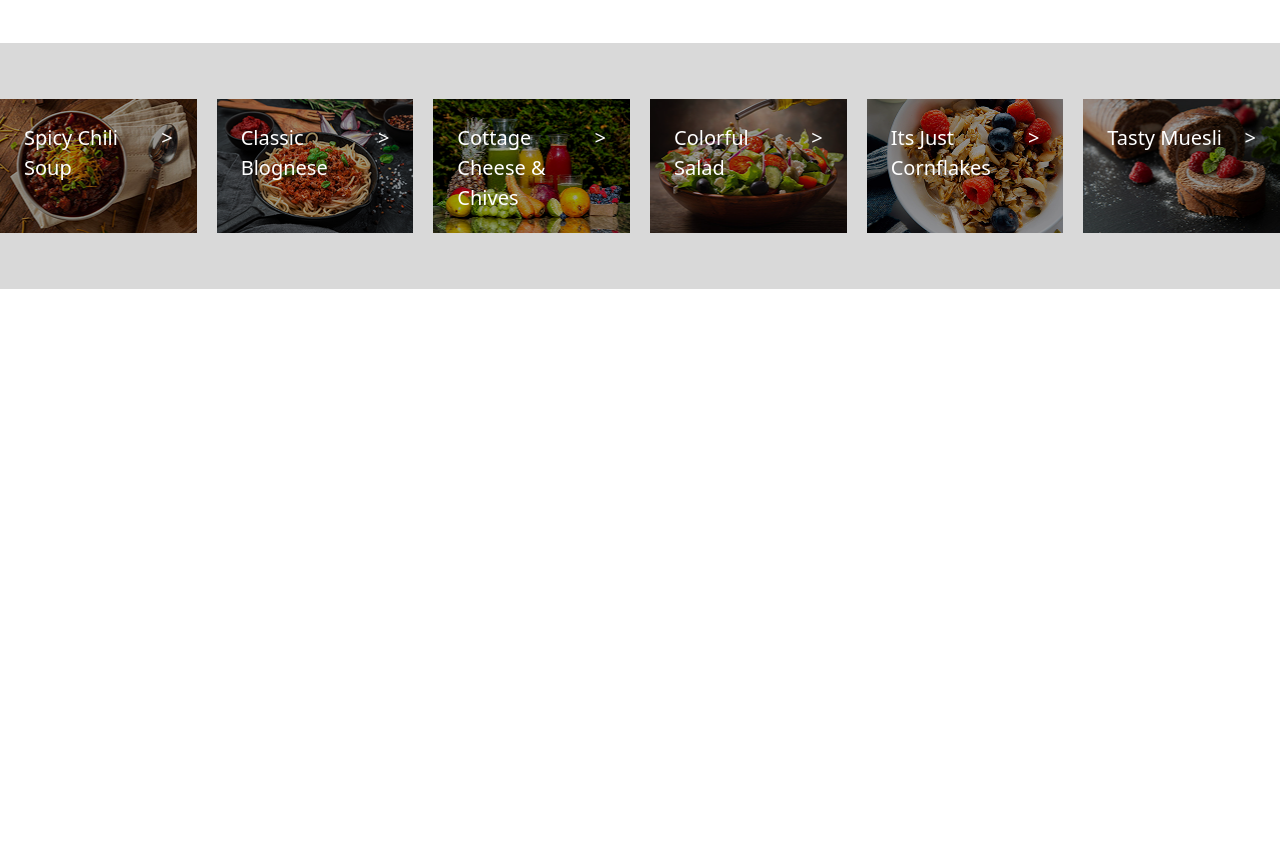
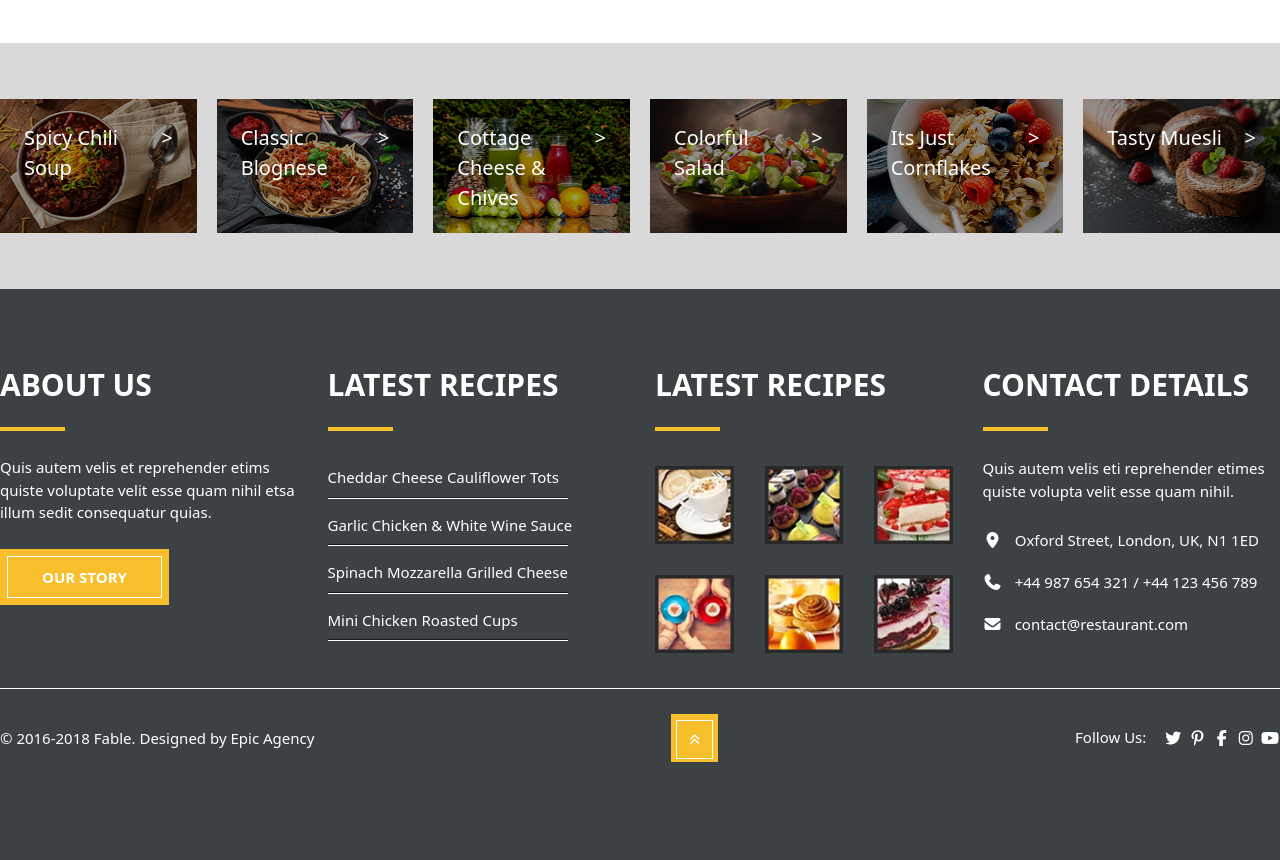
Before and after one commit to Manar-sami/Food-Order, a website: page index.html in a window 1280 px wide. Shown: the part 5240-6100 px from the top of the page. Before the commit the page ends 5529 px from the top, so only its background shows below. Drawn offline with Linux system fonts and the light colour scheme.

Commit message:
create footer

```diff
--- a/assets/css/input.css
+++ b/assets/css/input.css
@@ -14,3 +14,7 @@
  @utility btn-slider{
     @apply rounded-full w-5.25 h-5.25 border border-white border-solid bg-[#ffffff00] text-black  active:bg-white;
  }
+
+  @utility after{
+    @apply after:h-1 after:w-[65px] after:mt-[20px] after:block after:bg-primarycolor after:content-[''];
+ }
--- a/index.html
+++ b/index.html
@@ -278,7 +278,7 @@
       <img src="assets/image/home/Latest-News/IMAGE CUP.png" alt="CUP" class="w-full ">
     </div>
     <div class=" text-center flex flex-col items-center gap-5 p-5 ">
-      <h4 class="font-third font-bold text-[35px]">Brownies and Coffee</h4>
+      <h4 class="font-third font-bold text-[35px] hover:text-primarycolor transition-all">Brownies and Coffee</h4>
       <p class="text-[20px] text-[#000000B3]">Quis autem velis et reprehender etims quiste voluptate velit esse quam nihil etsa illum sedit
           consequatur quias voluptas sit netsum.
       </p>
@@ -295,7 +295,7 @@
       <img src="assets/image/home/Latest-News/IMAGE CUP 02.png" alt="CUP" class="w-full ">
     </div>
     <div class=" text-center flex flex-col items-center gap-5 p-5">
-      <h4 class="font-third font-bold text-[35px]">Oldest London Pub</h4>
+      <h4 class="font-third font-bold text-[35px] hover:text-primarycolor transition-all">Oldest London Pub</h4>
       <p class="text-[20px] text-[#000000B3]">Quis autem velis et reprehender etims quiste voluptate velit esse quam nihil etsa illum sedit
           consequatur quias voluptas sit netsum.
       </p>
@@ -312,7 +312,7 @@
       <img src="assets/image/home/Latest-News/IMAGE CUP 3.png" alt="CUP" class="w-full ">
     </div>
     <div class=" text-center flex flex-col items-center gap-5 p-5">
-      <h4 class="font-third font-bold text-[35px]">New Cooking Recipes</h4>
+      <h4 class="font-third font-bold text-[35px] hover:text-primarycolor transition-all">New Cooking Recipes</h4>
       <p class="text-[20px] text-[#000000B3]">Quis autem velis et reprehender etims quiste voluptate velit esse quam nihil etsa illum sedit
           consequatur quias voluptas sit netsum.
       </p>
@@ -526,6 +526,118 @@
  </section>
 </main>
 
+<!--footer-->
+
+<footer class="bg-[#3C4144] py-18.25 mx-auto">
+  <div class="container mx-auto grid  grid-cols-1 md:grid-cols-2 lg:grid-cols-4 gap-7.5  text-center md:text-left">
+      <div class="flex flex-col gap-6.25 items-center  md:items-start ">
+        <h2 class="text-white text-[30px] font-bold  after">ABOUT US</h2>
+        <p class="text-white text-[15px] ">Quis autem velis et reprehender etims quiste voluptate velit esse quam nihil
+           etsa illum sedit consequatur quias.
+        </p>
+        <div class="bg-primarycolor py-4 px-1.75 hover:bg-secondarycolor transition-all order-0 md:order-1">
+        <a href="" class="text-[15px]  font-bold text-white border border-white py-2.5 px-8.5 " >OUR STORY</a>
+      </div>
+      </div>
+
+       <div class="flex flex-col items-center  md:items-start ">
+        <h2 class="text-white text-[30px] font-bold  after">LATEST RECIPES</h2>
+        <div class="flex flex-col gap-3.75 items-center  md:items-start py-8.75">
+          <div>
+          <p class="text-white text-[15px] hover:text-primarycolor transition-all">Cheddar Cheese Cauliflower Tots</p>
+          <hr class="bg-white w-60 h-0.5 mt-2">
+        </div>
+        <div>
+          <p class="text-white text-[15px] hover:text-primarycolor transition-all">Garlic Chicken & White Wine Sauce</p>
+          <hr class="bg-white w-60 h-0.5 mt-2">
+        </div>
+         <div>
+          <p class="text-white text-[15px] hover:text-primarycolor transition-all">Spinach Mozzarella Grilled Cheese</p>
+          <hr class="bg-white w-60 h-0.5 mt-2">
+        </div>
+
+         <div>
+          <p class="text-white text-[15px] hover:text-primarycolor transition-all">Mini Chicken Roasted Cups</p>
+          <hr class="bg-white w-60 h-0.5 mt-2">
+        </div>
+        </div>
+      </div>
+
+      <div class="flex flex-col items-center  md:items-start ">
+        <h2 class="text-white text-[30px] font-bold  after">LATEST RECIPES</h2>
+        <div class="grid grid-cols-2 md:grid-cols-3 py-8.75 gap-7.75">
+         <div>
+          <img src="./assets/image/footer/item1.png" alt="item1" class="w-full">
+         </div>
+         <div>
+          <img src="./assets/image/footer/item2.png" alt="item2" class="w-full">
+         </div>
+
+         <div>
+          <img src="./assets/image/footer/item3.png" alt="item3" class="w-full">
+         </div>
+         <div>
+          <img src="./assets/image/footer/item4.png" alt="item4" class="w-full">
+         </div>
+
+         <div>
+          <img src="./assets/image/footer/item5.png" alt="item5" class="w-full">
+         </div>
+
+         <div>
+          <img src="./assets/image/footer/item6.png" alt="item6" class="w-full">
+         </div>
+        </div>
+
+      </div>
+
+      <div class="flex flex-col items-center  md:items-start ">
+        <h2 class="text-white text-[30px] font-bold  after">CONTACT DETAILS</h2>
+        <div class="py-6.5">
+          <p class="text-white text-[15px]">Quis autem velis eti reprehender etimes  quiste volupta velit esse quam nihil.</p>
+        </div>
+        <div class="flex flex-col gap-4.5">
+          <div>
+            <i class="fa-solid fa-location-dot text-white mr-2"></i>
+             <span class="text-white text-[15px] hover:text-primarycolor transition-all">Oxford Street, London, UK, N1 1ED</span>
+          </div>
+          <div>
+            <i class="fa-solid fa-phone text-white  mr-2" ></i>
+            <span class="text-white text-[15px] hover:text-primarycolor transition-all">+44 987 654 321 / +44 123 456 789</span>
+          </div>
+          <div>
+            <i class="fa-solid fa-envelope text-white  mr-2" ></i>
+            <span class="text-white text-[15px] hover:text-primarycolor transition-all">contact@restaurant.com</span>
+          </div>
+        </div>
+        <div>
+
+        </div>
+      </div>
+  </div>
+  <div>
+    <div class="container mx-auto border-t border-white py-6.25">
+       <div class="flex justify-between items-center flex-col md:flex-row">
+        <span class="text-white text-[15px]">© 2016-2018 Fable. Designed by Epic Agency</span>
+        <div class="bg-primarycolor py-3 px-1.25 hover:bg-secondarycolor transition-all ">
+        <a href="" class="text-[12px]  font-bold text-white border border-white py-2.5 px-2.5 " >
+          <i class="fa-solid fa-angles-up"></i>
+        </a>
+      </div>
+        <div class="flex text-white gap-4.25">
+          <h5 class="text-[15px]">Follow Us:</h5>
+          <div>
+            <i class="fa-brands fa-twitter hover:text-primarycolor transition-colors"></i>
+            <i class="fa-brands fa-pinterest-p hover:text-primarycolor transition-colors"></i>
+            <i class="fa-brands fa-facebook-f hover:text-primarycolor transition-colors"></i>
+            <i class="fa-brands fa-instagram hover:text-primarycolor transition-colors"></i>
+            <i class="fa-brands fa-youtube hover:text-primarycolor transition-colors"></i>
+          </div>
+        </div>
+       </div>
+    </div>
+  </div>
+</footer>
 
 </body>
 </html>
```
Also changed, not shown: assets/css/output.css, assets/image/footer/item1.png (added), assets/image/footer/item2.png (added), assets/image/footer/item3.png (added), assets/image/footer/item4.png (added), assets/image/footer/item5.png (added), assets/image/footer/item6.png (added).
